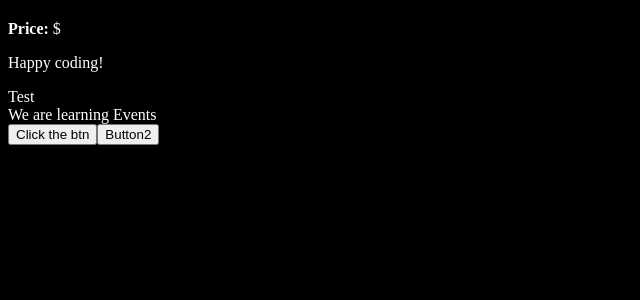
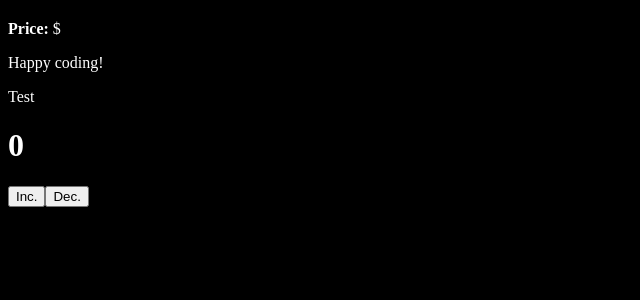
Before and after one commit to Shakhoyat/React-with-vite101, a React (Vite) app in the folder vite-project-101/: page / in a window 1280 px wide. Shown: the top 300 px of the page, without its empty margins (0-640 px from the left). Built offline with nearby package versions, Linux system fonts and the light colour scheme.

Commit message:
why usestate hook came

```diff
--- a/vite-project-101/src/App.jsx
+++ b/vite-project-101/src/App.jsx
@@ -8,6 +8,7 @@ import Person2 from './components/Person2'
 import Person3 from './components/Person3'
 import Laptop from './components/Laptop'
 import Events from './components/Events'
+import Counter from './components/Counter'
 
 
 function App() {
@@ -42,7 +43,10 @@ function App() {
         <Laptop brandname="Dell" model="XPS 13" price={150000} />
         <Laptop brandname="Apple" model="MacBook Pro" price={250000} /> */}
       </div>
-      <Events />
+      {/* <Events /> */}
+      <div>
+        <Counter />
+      </div>
     </>
   )
 }
--- /dev/null
+++ b/vite-project-101/src/components/Counter.jsx
@@ -0,0 +1,22 @@
+import React from 'react'
+
+const Counter = () => {
+    let count = 0;
+    const increment = () => {
+        count++;
+        console.log("Count val = ", count);
+    };
+    const decrement = () => {
+        count--;
+        console.log("Count val = ", count);
+    };
+    return (
+        <div>
+            <h1>{count}</h1>
+            <button onClick={increment}>Inc.</button>
+            <button onClick={decrement}>Dec.</button>
+        </div>
+    )
+}
+
+export default Counter
```
